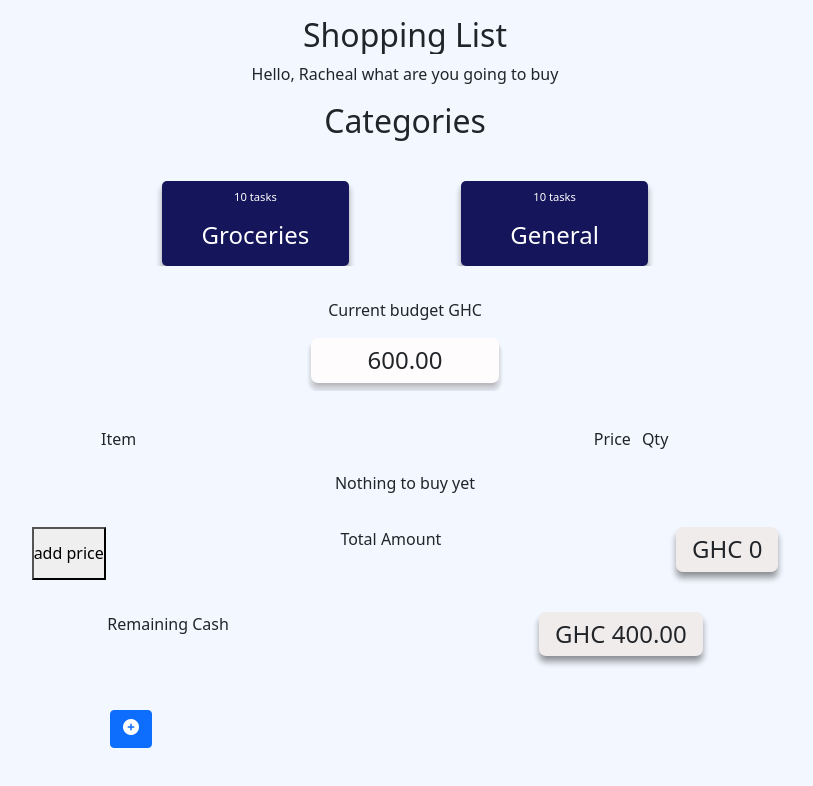
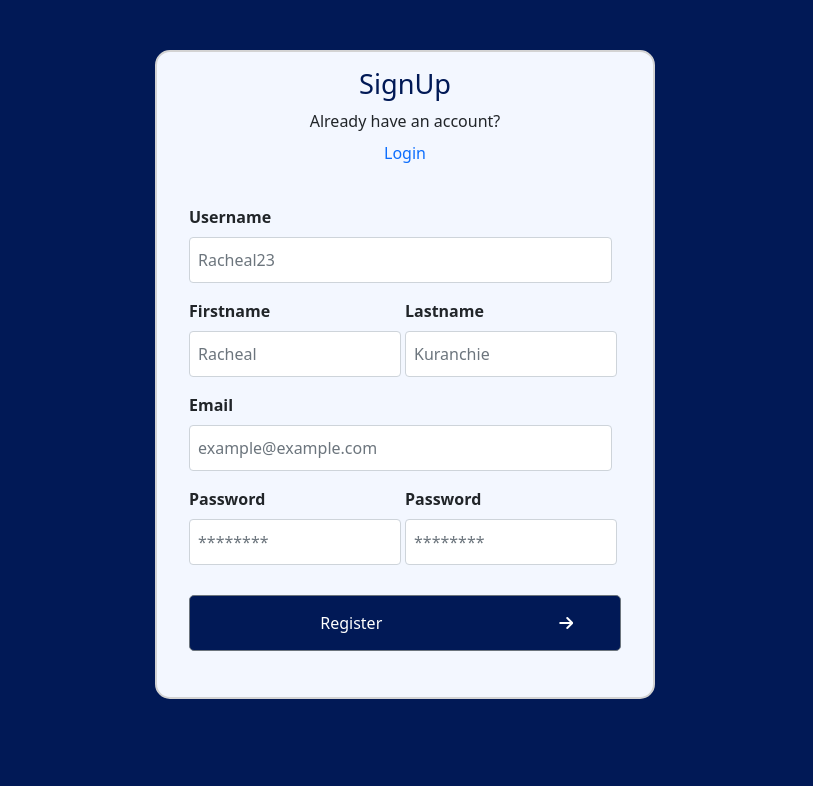
Before and after one commit to Racheal777/Shopping-list, a React (Create React App) app: page / in a window 1280 px wide. Shown: the top 786 px of the page, without its empty margins (235-1048 px from the left). Built offline with nearby package versions, Linux system fonts and the light colour scheme.

Commit message:
added login and sigup form

```diff
--- a/package.json
+++ b/package.json
@@ -9,6 +9,7 @@
     "bootstrap": "^5.1.3",
     "react": "^18.0.0",
     "react-dom": "^18.0.0",
+    "react-router-dom": "^6.3.0",
     "react-scripts": "5.0.0",
     "reactstrap": "^9.0.1",
     "web-vitals": "^2.1.4"
--- a/src/App.css
+++ b/src/App.css
@@ -44,12 +44,12 @@ text-align: center;
   justify-content: space-between;
   width: 50%;
   margin:  2em auto 0 auto;
-  padding: 4px 8px;
+  padding: 1px 8px;
 }
 
 .title2{
   display: flex;
-  justify-content: space-evenly;
+  justify-content: space-around;
   margin: 0 2.2em;
 }
 
--- a/src/App.js
+++ b/src/App.js
@@ -2,14 +2,15 @@ import logo from "./logo.svg";
 import "./App.css";
 import "bootstrap/dist/css/bootstrap.min.css";
 import Lists from "./components/Lists";
-import { useRef, useState } from "react";
-import Forms from "./components/Forms";
+import {  useState } from "react";
+
 import "bootstrap/dist/css/bootstrap.min.css";
 import { Button, Modal, ModalFooter, ModalHeader, ModalBody } from "reactstrap";
 import "./form.css";
+import Login from "./components/Login";
+import Signup from "./components/Signup";
 
 function App() {
-
   // Modal open state
   const [modal, setModal] = useState(false);
 
@@ -19,9 +20,8 @@ function App() {
   const [input, setInput] = useState("");
   const [price, setPrice] = useState(7);
   const [qty, setQty] = useState();
-  const [total, setTotal] = useState(0)
-  const [lists, setLists] = useState([
-  ]);
+  const [total, setTotal] = useState(0);
+  const [lists, setLists] = useState([]);
 
   const addList = (e) => {
     e.preventDefault();
@@ -34,33 +34,20 @@ function App() {
     };
 
     setLists([...lists, list]);
-    setInput('')
-    setPrice()
-    setQty()
-    toggle()
-
-
+    setInput("");
+    setPrice();
+    setQty();
+    toggle();
   };
 
 
-  //adding all price
-  // const mapped = todos.map((item) => {
-    //     return item.id === id
-    //       ? { ...item, status: item.status === status ? "Done" : status }
-    //       : { ...item };
-    //   });
-  const addPrice = () => {
-    // const allPrice = lists.map((item )=> {
-    //   return item.id === id? {...item, price: item.price }
-    // })
-    const prices = price + 6
 
-    const Allprice = lists.filter((item) => item.price === item.price)
+  //deleting a list
+  const deletedList = (id) => {
+    const deleted = lists.filter((item) => item.id !== id)
+    console.log(deleted)
+  }
 
-    setTotal(prices)
-console.log(prices)
-    console.log(Allprice)
-  }
   return (
     <div className="App">
       <div className="main-page">
@@ -93,23 +80,23 @@ console.log(prices)
           <p>Item</p>
 
           <div className="title2">
-            <p>Price</p>
+            <p>Price(GHC)</p>
             <p>Qty</p>
           </div>
         </div>
 
-        <Lists list={lists} />
+        <Lists list={lists} deletedList={deletedList}/>
 
         <section>
           <div className="amount">
-            <button onClick={addPrice}>add price</button>
-            <p>Total Amount</p>
-            <h4> GHC {total}</h4>
+            {/* <button onClick={addPrice}>add price</button> */}
+            {/* <p>Total Amount</p>
+            <h4> GHC {total}</h4> */}
           </div>
 
           <div className="amount">
-            <p>Remaining Cash</p>
-            <h4> GHC 400.00</h4>
+            {/* <p>Remaining Cash</p> */}
+            {/* <h4> GHC 400.00</h4> */}
           </div>
         </section>
 
@@ -145,14 +132,20 @@ console.log(prices)
                 <div className="price">
                   <div>
                     <label>Price</label>
-                <input type="number" value={price}
-                onChange={(e) => setPrice(e.target.value)}/>
+                    <input
+                      type="number"
+                      value={price}
+                      onChange={(e) => setPrice(e.target.value)}
+                    />
                   </div>
 
                   <div>
                     <label>Quantity</label>
-                <input type="number" value={qty}
-                onChange={(e) => setQty(e.target.value)} />
+                    <input
+                      type="number"
+                      value={qty}
+                      onChange={(e) => setQty(e.target.value)}
+                    />
                   </div>
                 </div>
 
@@ -166,7 +159,7 @@ console.log(prices)
               </form>
             </ModalBody>
             <ModalFooter className="modals">
-          <Button color="primary" onClick={addList}  disabled={!input}>
+              <Button color="primary" onClick={addList} disabled={!input}>
                 {" "}
                 Add a todo
               </Button>
@@ -179,76 +172,3 @@ console.log(prices)
 }
 
 export default App;
-
-
-function Form({addList}) {
-
-
-  // Modal open state
-  const [modal, setModal] = useState(false);
-
-  // Toggle for Modal
-  const toggle = () => setModal(!modal);
-
-  const [input, setInput] = useState("");
-
-  console.log(addList);
-  return (
-    <div
-      style={{
-        display: "block",
-        width: 700,
-        padding: 30,
-      }}
-    >
-      <Button color="primary" onClick={toggle}>
-        {" "}
-        <i class="fa-solid fa-circle-plus"></i>
-      </Button>
-      <Modal isOpen={modal} toggle={toggle}>
-        <ModalHeader toggle={toggle} className="modals">
-          Add a List{" "}
-        </ModalHeader>
-        <ModalBody className="modals">
-          <form className="forms" onSubmit={addList}>
-            <div>
-              <label> Name</label>
-              <input
-                type="text"
-                placeholder="add a todo ...."
-                value={input}
-                onChange={(e) => setInput(e.target.value)}
-              />
-            </div>
-
-            <div className="price">
-              <div>
-                <label>Price</label>
-                <input type="number" />
-              </div>
-
-              <div>
-                <label>Quantity</label>
-                <input type="number" />
-              </div>
-            </div>
-
-            <div className="select">
-            <label for="cars">Choose a Category:</label>
-                <select>
-                <option value="General">General</option>
-                <option value="Groceries">Groceries</option>
-                </select>
-            </div>
-          </form>
-        </ModalBody>
-        <ModalFooter className="modals">
-          <Button color="primary" onClick={addList}  disabled={!input}>
-            {" "}
-            Add a todo
-          </Button>
-        </ModalFooter>
-      </Modal>
-    </div>
-  );
-}
--- a/src/components/List.jsx
+++ b/src/components/List.jsx
@@ -2,7 +2,7 @@ import React, { useState } from "react";
 
 // import Forms from "./Forms";
 
-export default function List({task, addList}) {
+export default function List({task, addList, deletedList}) {
   const [check, setCheck] = useState(false);
 
   console.log(task)
@@ -33,7 +33,7 @@ export default function List({task, addList}) {
         <div className="item-price">
           <p>{task.price}</p>
           <p>{task.qty}</p>
-          <button>
+          <button onClick={() => deletedList(task.id)}>
             <i class="fa-solid fa-trash-can"></i>
           </button>
         </div>
--- a/src/components/Login.jsx
+++ b/src/components/Login.jsx
@@ -0,0 +1,44 @@
+import React from "react";
+import { Button, Form, FormGroup, Input, Label, NavLink } from "reactstrap";
+// import <Link></Link> from "react-router-dom"
+
+const Login = () => {
+  return (
+    <div className="form-page">
+      <div className="login-form">
+        <div className="form-title">
+          <h2>Login</h2>
+          <p>
+            Don't have an account? <NavLink to="/signup">Signup</NavLink>
+          </p>
+        </div>
+
+        <Form className="form">
+          <FormGroup>
+            <Label for="exampleEmail">Username</Label>
+            <Input
+              type="email"
+              name="email"
+              id="exampleEmail"
+              placeholder="example@example.com"
+            />
+          </FormGroup>
+          <FormGroup>
+            <Label for="examplePassword">Password</Label>
+            <Input
+              type="password"
+              name="password"
+              id="examplePassword"
+              placeholder="********"
+            />
+          </FormGroup>
+          <Button>
+            Login <i id="icon" class="fa-solid fa-arrow-right"></i>
+          </Button>
+        </Form>
+      </div>
+    </div>
+  );
+};
+
+export default Login;
--- a/src/components/Signup.jsx
+++ b/src/components/Signup.jsx
@@ -0,0 +1,89 @@
+import React from "react";
+import { Button, Form, FormGroup, Input, Label, NavLink } from "reactstrap";
+// import <Link></Link> from "react-router-dom"
+
+const Signup = () => {
+  return (
+    <div className="form-page">
+      <div className="login-form">
+        <div className="form-title">
+          <h2>SignUp</h2>
+          <p>
+            Already have an account? <NavLink to="/signup">Login</NavLink>
+          </p>
+        </div>
+
+        <Form className="form">
+          <FormGroup>
+            <Label for="exampleEmail">Username</Label>
+            <Input
+              type="text"
+              name="username"
+              id="exampleEmail"
+              placeholder="Racheal23"
+            />
+          </FormGroup>
+
+          <div className="form-name">
+            <FormGroup>
+              <Label for="exampleEmail">Firstname</Label>
+              <Input
+                type="text"
+                name="firstname"
+                id="exampleEmail"
+                placeholder="Racheal"
+              />
+            </FormGroup>
+            <FormGroup>
+              <Label for="exampleEmail">Lastname</Label>
+              <Input
+                type="text"
+                name="lastname"
+                id="exampleEmail"
+                placeholder="Kuranchie"
+              />
+            </FormGroup>
+          </div>
+
+          <FormGroup>
+            <Label for="exampleEmail">Email</Label>
+            <Input
+              type="email"
+              name="email"
+              id="exampleEmail"
+              placeholder="example@example.com"
+            />
+          </FormGroup>
+
+          <div className="form-name">
+            <FormGroup>
+              <Label for="examplePassword">Password</Label>
+              <Input
+                type="password"
+                name="password"
+                id="examplePassword"
+                placeholder="********"
+              />
+            </FormGroup>
+
+            <FormGroup>
+              <Label for="examplePassword">Password</Label>
+              <Input
+                type="password"
+                name="password"
+                id="examplePassword"
+                placeholder="********"
+              />
+            </FormGroup>
+          </div>
+
+          <Button>
+            Register <i id="icon" class="fa-solid fa-arrow-right"></i>
+          </Button>
+        </Form>
+      </div>
+    </div>
+  );
+};
+
+export default Signup;
--- a/src/form.css
+++ b/src/form.css
@@ -1,4 +1,6 @@
-
+*{
+    overflow-x: hidden;
+}
 .modals{
     background-color:#f3f7ff ;
 }
@@ -9,7 +11,7 @@
 }
 
 .forms input{
-    width: 90%;
+    width: 98%;
 
     background-color: rgb(254, 252, 252);
     border-radius: 7px;
@@ -26,7 +28,7 @@
 }
 
 select{
-    width: 90%;
+    width: 98%;
 
     background-color: rgb(254, 252, 252);
     border-radius: 7px;
@@ -58,3 +60,86 @@ label{
 input:focus{
     outline: none;
 }
+
+.form-page{
+    background-color: #011956;
+    overflow-x: auto;
+    overflow-y: auto;
+    min-height: 100vh;
+}
+
+.login-form {
+    border: 2px solid #d3d3d3;
+    border-radius: 15px;
+    /* margin-bottom: 30px; */
+    margin-left: auto;
+    margin-right: auto;
+    margin-top: 50px;
+    padding: 1em;
+    text-align: left;
+    width: 500px;
+    background-color: #f3f7ff;
+  }
+  .form-title{
+      text-align: center;
+      /* padding: 10px 0; */
+
+  }
+
+  .form-title h2{
+      font-size: 1.7em;
+    color: #011956;
+
+  }
+  .form {
+    padding: 1em;
+  }
+
+  .form Input{
+      padding: 10px 8px;
+      width: 98%;
+
+  }
+
+  .form button{
+      background-color: #011956;
+      width: 100%;
+      padding: 15px 0;
+      margin: 14px auto;
+      border-radius: 5px;
+      display: grid;
+  grid-template-columns: 3fr 1fr;
+  grid-template-rows: 1fr;
+  gap: 20px 0px;
+  grid-template-areas:
+    ". .";
+  justify-content: center;
+
+  }
+
+  #icon{
+    margin: auto;
+    align-items: flex-end;
+      /* text-align: left;
+      align-items: flex-end;
+      text-align: end;
+      display: flex;
+      justify-content: flex-end; */
+
+  }
+  label {
+    font-weight: 600;
+    text-align: left;
+  }
+
+  .form-name{
+      display: flex;
+      justify-content: space-between;
+
+  }
+
+  .form-name input, label{
+    gap: 15px;
+
+      /* margin: auto 0px auto 12px; */
+  }
--- a/src/index.js
+++ b/src/index.js
@@ -2,11 +2,22 @@ import React from 'react';
 import ReactDOM from 'react-dom';
 import './index.css';
 import App from './App';
+import Signup from './components/Signup';
+import Login from './components/Login';
 import reportWebVitals from './reportWebVitals';
+import {BrowserRouter as Router, Route, Routes } from 'react-router-dom';
 
 ReactDOM.render(
   <React.StrictMode>
-    <App />
+    <Router>
+      <Routes>
+      <Route path='/login' element= { <Login />}></Route>
+      <Route path='/' element= { <Signup />}></Route>
+      <Route path='/list' element= { <App />}></Route>
+
+      </Routes>
+    </Router>
+
   </React.StrictMode>,
   document.getElementById('root')
 );
```
Also changed, not shown: src/components/Lists.jsx (+8 -3 lines), 1 other file (tests, documents, lock files or other folders). Lines whose indentation alone changed are shown as unchanged.
